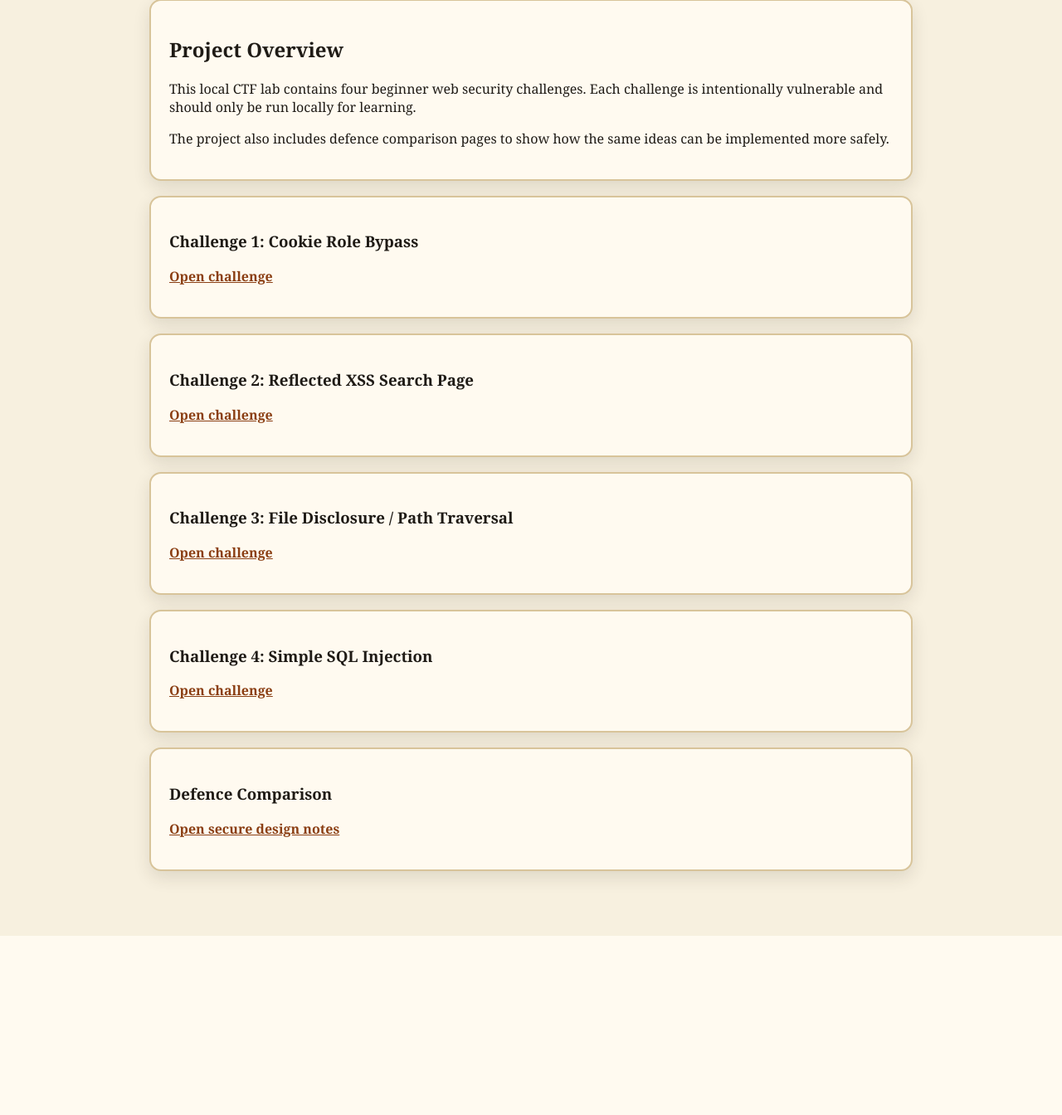
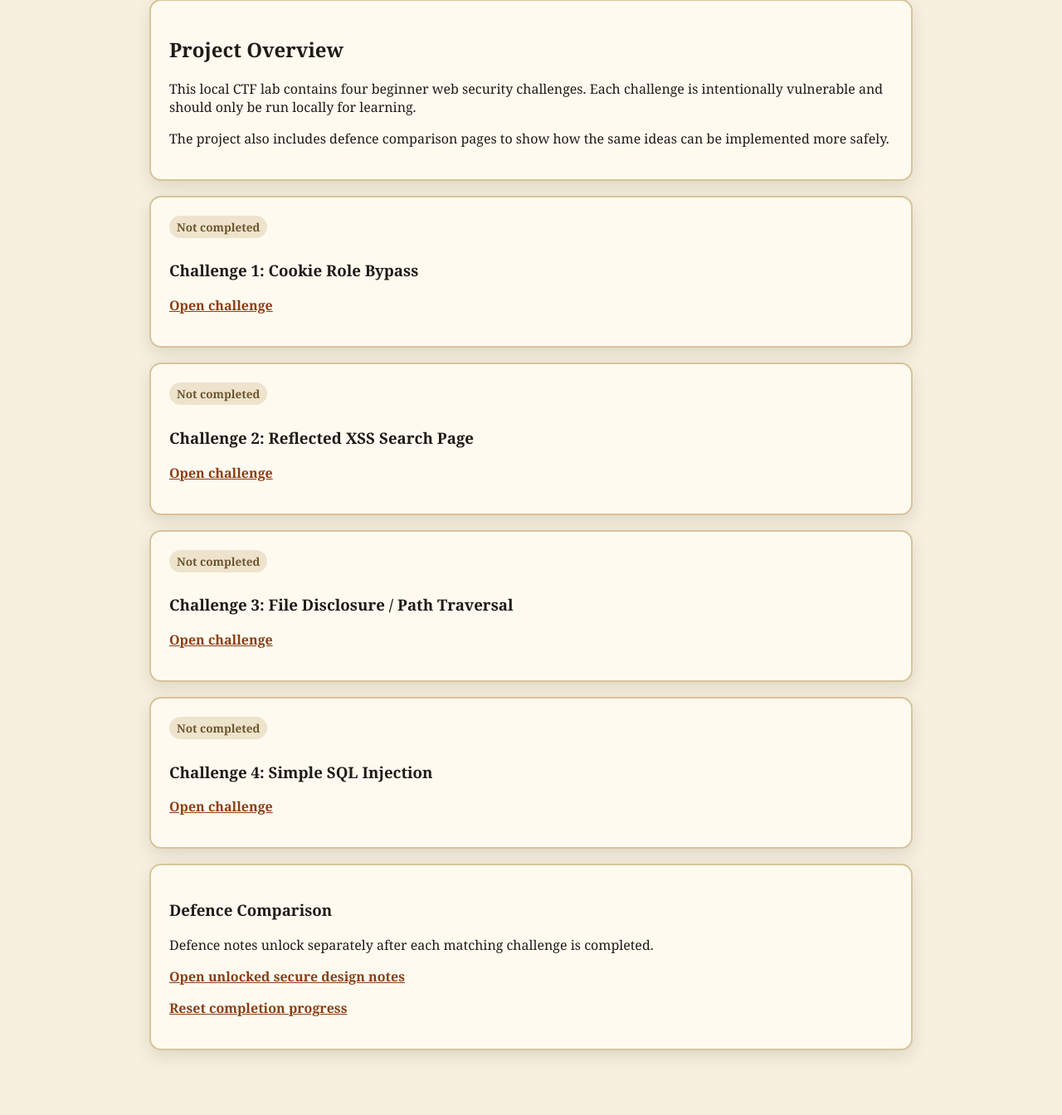
Before and after one commit to HuayuXie/comp6441-project-security-ctf, a Flask app: page / in a window 1280 px wide. Shown: the part 207-1551 px from the top of the page at 83% size. Before the commit the page ends 1335 px from the top, so only its background shows below. Run offline with Flask 3, Linux system fonts and the light colour scheme.

Commit message:
Add files via upload

```diff
--- a/templates/base.html
+++ b/templates/base.html
@@ -16,6 +16,12 @@
     pre { padding: 14px; overflow: auto; white-space: pre-wrap; }
     .flag { color: #b11226; font-weight: 800; font-size: 1.15rem; }
     .hint { color: #5f5140; }
+    details.hint { margin: 12px 0; }
+    details.hint summary { cursor: pointer; font-weight: 700; }
+    .status { display: inline-block; margin: 0 0 8px; padding: 4px 9px; border-radius: 999px; font-size: 0.85rem; font-weight: 800; }
+    .complete { background: #d9ead3; color: #275d21; }
+    .pending { background: #eee3cc; color: #6b552d; }
+    .locked { opacity: 0.72; }
     .nav { margin-top: 14px; }
   </style>
 </head>
--- a/templates/index.html
+++ b/templates/index.html
@@ -5,12 +5,26 @@
   <p>This local CTF lab contains four beginner web security challenges. Each challenge is intentionally vulnerable and should only be run locally for learning.</p>
   <p>The project also includes defence comparison pages to show how the same ideas can be implemented more safely.</p>
 </div>
-<div class="card"><h3>Challenge 1: Cookie Role Bypass</h3><p><a href="/challenge/1">Open challenge</a></p></div>
-<div class="card"><h3>Challenge 2: Reflected XSS Search Page</h3><p><a href="/challenge/2">Open challenge</a></p></div>
-<div class="card"><h3>Challenge 3: File Disclosure / Path Traversal</h3><p><a href="/challenge/3">Open challenge</a></p></div>
-<div class="card"><h3>Challenge 4: Simple SQL Injection</h3><p><a href="/challenge/4">Open challenge</a></p></div>
+<div class="card">
+  <p class="status {{ 'complete' if 1 in completed else 'pending' }}">{{ 'Completed' if 1 in completed else 'Not completed' }}</p>
+  <h3>Challenge 1: Cookie Role Bypass</h3><p><a href="/challenge/1">Open challenge</a></p>
+</div>
+<div class="card">
+  <p class="status {{ 'complete' if 2 in completed else 'pending' }}">{{ 'Completed' if 2 in completed else 'Not completed' }}</p>
+  <h3>Challenge 2: Reflected XSS Search Page</h3><p><a href="/challenge/2">Open challenge</a></p>
+</div>
+<div class="card">
+  <p class="status {{ 'complete' if 3 in completed else 'pending' }}">{{ 'Completed' if 3 in completed else 'Not completed' }}</p>
+  <h3>Challenge 3: File Disclosure / Path Traversal</h3><p><a href="/challenge/3">Open challenge</a></p>
+</div>
+<div class="card">
+  <p class="status {{ 'complete' if 4 in completed else 'pending' }}">{{ 'Completed' if 4 in completed else 'Not completed' }}</p>
+  <h3>Challenge 4: Simple SQL Injection</h3><p><a href="/challenge/4">Open challenge</a></p>
+</div>
 <div class="card">
   <h3>Defence Comparison</h3>
-  <p><a href="/defence">Open secure design notes</a></p>
+  <p>Defence notes unlock separately after each matching challenge is completed.</p>
+  <p><a href="/defence">Open unlocked secure design notes</a></p>
+  <p><a href="/progress/reset">Reset completion progress</a></p>
 </div>
 {% endblock %}
```
Also changed, not shown: templates/challenge1.html (+10 -1 lines), templates/challenge2.html (+10 -1 lines), templates/challenge3.html (+6 -1 lines), templates/challenge4.html (+6 -1 lines), templates/defence.html (+9 -1 lines).
